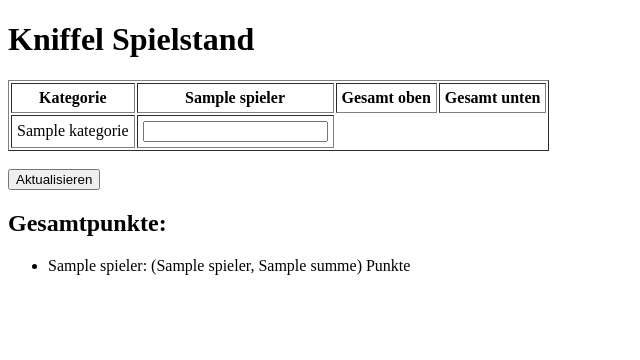
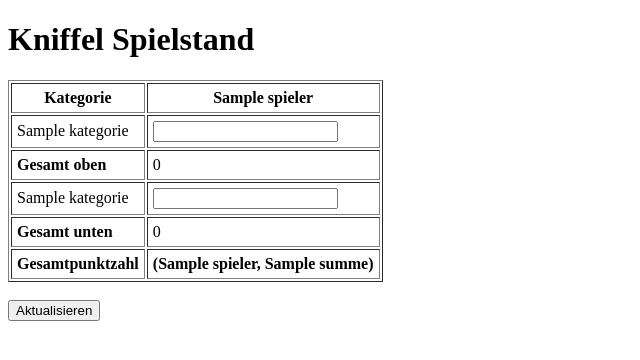
Before and after one commit to Nina24-03/KniffelNina, a Flask app: template templates/spiel.html in a window 1280 px wide. Shown: the top 360 px of the page, without its empty margins (0-640 px from the left). Run offline with Flask 3, Linux system fonts and the light colour scheme; the template is opened without the code that fills it: most values are stand-ins (such as "Sample title", 1, 10 or a date in 2020).

Commit message:
Update spiel.html

```diff
--- a/templates/spiel.html
+++ b/templates/spiel.html
@@ -12,24 +12,28 @@
                 {% for spieler in spieler_punkte %}
                     <th>{{ spieler }}</th>
                 {% endfor %}
-                <th>Gesamt oben</th>
-                <th>Gesamt unten</th>
             </tr>
-            {% for kategorie in kategorien %}
+
+            {# Obere Hälfte #}
+            {% for kategorie in kategorien[:7] %}
             <tr>
                 <td>{{ kategorie }}</td>
                 {% for spieler in spieler_punkte %}
                 <td>
                     <input type="number" name="{{ spieler }}_{{ kategorie }}"
                            value="{{ punkte[spieler][kategorie] }}"
-                           {% if kategorie != 'Chance' %}max="{{ max_punkte[kategorie] }}"{% endif %}
+                           max="{{ max_punkte[kategorie] }}"
                            {% if punkte[spieler][kategorie] != '' %}readonly{% endif %}>
                 </td>
                 {% endfor %}
-                {% if loop.index == 7 %}  {# nach Bonus, also obere Hälfte fertig #}
+            </tr>
+            {% endfor %}
+
+            <tr>
+                <td><strong>Gesamt oben</strong></td>
                 {% for spieler in spieler_punkte %}
-                        <td rowspan="8">
-                            {{ (
+                <td>
+                    {{
                         punkte[spieler]['1er']|default(0, true) +
                         punkte[spieler]['2er']|default(0, true) +
                         punkte[spieler]['3er']|default(0, true) +
@@ -37,10 +41,34 @@
                         punkte[spieler]['5er']|default(0, true) +
                         punkte[spieler]['6er']|default(0, true) +
                         punkte[spieler]['Bonus']|default(0, true)
-                            ) }}
+                    }}
                 </td>
-                        <td rowspan="7">
-                            {{ (
+                {% endfor %}
+            </tr>
+
+            {# Untere Hälfte mit Buttons #}
+            {% for kategorie in kategorien[7:] %}
+            <tr>
+                <td>{{ kategorie }}</td>
+                {% for spieler in spieler_punkte %}
+                <td>
+                    <input type="number" id="{{ spieler }}_{{ kategorie }}" name="{{ spieler }}_{{ kategorie }}"
+                           value="{{ punkte[spieler][kategorie] }}"
+                           max="{{ max_punkte[kategorie] }}"
+                           {% if punkte[spieler][kategorie] != '' %}readonly{% endif %}>
+                    {% if kategorie in fixpunkte %}
+                        <button type="button" onclick="setzePunkte('{{ spieler }}_{{ kategorie }}', {{ fixpunkte[kategorie] }})">+</button>
+                    {% endif %}
+                </td>
+                {% endfor %}
+            </tr>
+            {% endfor %}
+
+            <tr>
+                <td><strong>Gesamt unten</strong></td>
+                {% for spieler in spieler_punkte %}
+                <td>
+                    {{
                         punkte[spieler]['Dreier']|default(0, true) +
                         punkte[spieler]['Vierer']|default(0, true) +
                         punkte[spieler]['Full House']|default(0, true) +
@@ -48,22 +76,29 @@
                         punkte[spieler]['Große Straße']|default(0, true) +
                         punkte[spieler]['Kniffel']|default(0, true) +
                         punkte[spieler]['Chance']|default(0, true)
-                            ) }}
+                    }}
                 </td>
                 {% endfor %}
-                {% endif %}
             </tr>
+
+            <tr>
+                <td><strong>Gesamtpunktzahl</strong></td>
+                {% for spieler in spieler_punkte %}
+                <td><strong>{{ gesamtsumme[spieler] }}</strong></td>
                 {% endfor %}
+            </tr>
         </table>
         <br>
         <input type="submit" value="Aktualisieren">
     </form>
 
-    <h2>Gesamtpunkte:</h2>
-    <ul>
-        {% for spieler in spieler_punkte %}
-            <li>{{ spieler }}: {{ gesamtsumme[spieler] }} Punkte</li>
-        {% endfor %}
-    </ul>
+    <script>
+        function setzePunkte(feldId, wert) {
+            const feld = document.getElementById(feldId);
+            if (feld && feld.readOnly !== true) {
+                feld.value = wert;
+            }
+        }
+    </script>
 </body>
 </html>
```
Lines whose indentation alone changed are shown as unchanged.
